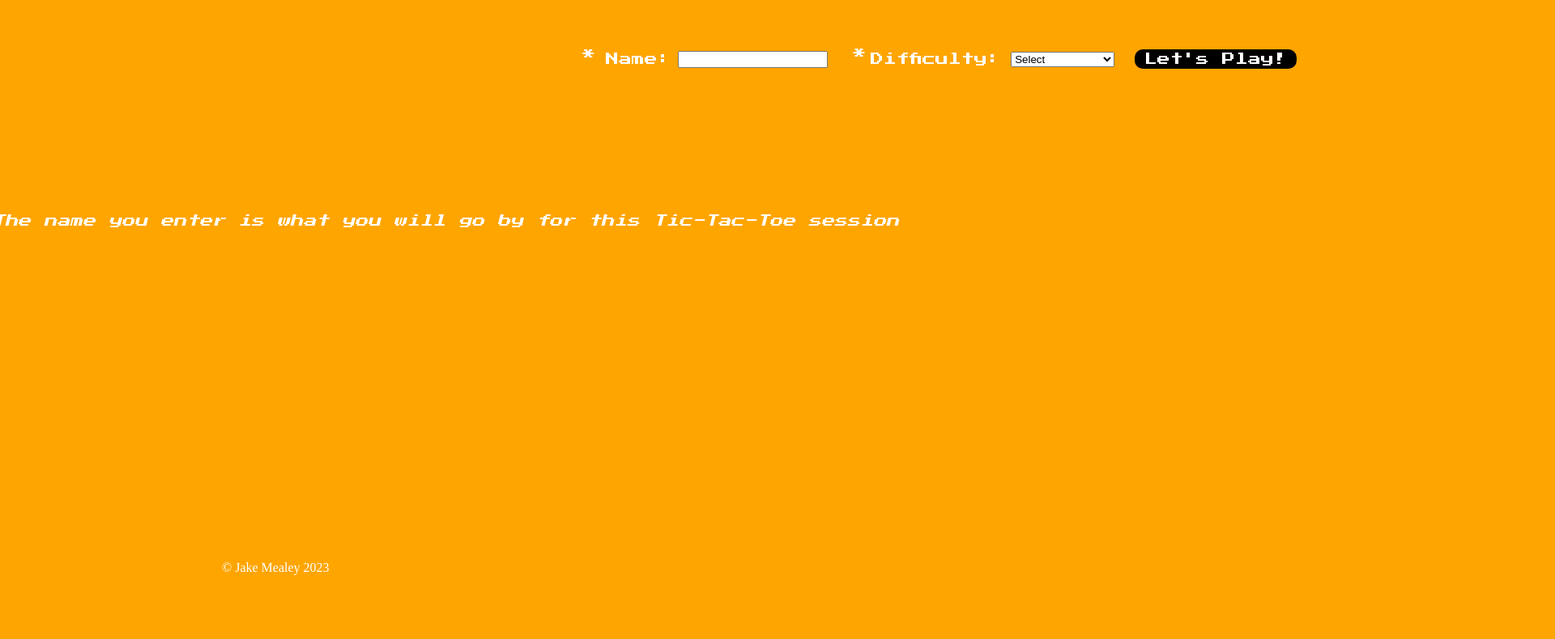
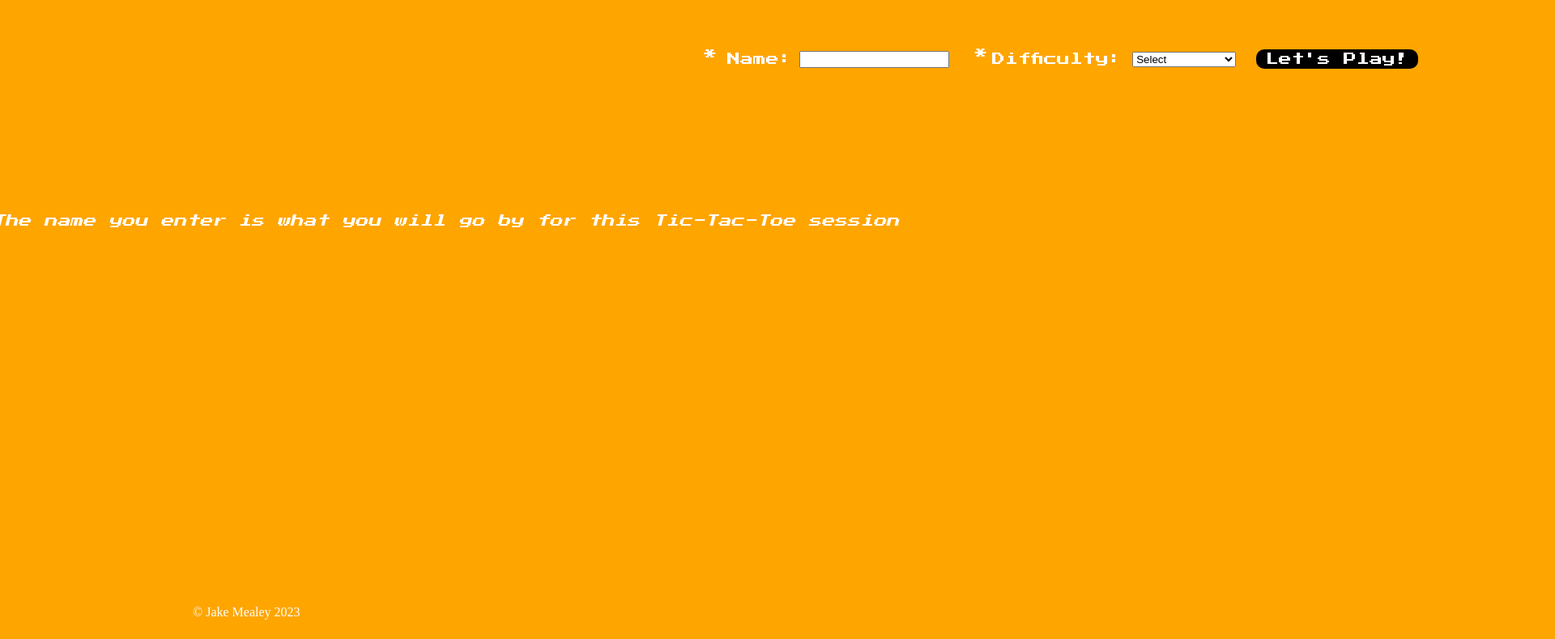
Before and after one commit to mjmealey/tic-tac-toe, a plain HTML site: page vsComputer.html in a window 1280 px wide. Shown: the part 485-1275 px from the top of the page at 81% size, 1920 px wide, since content can reach past the window. Before the commit the page ends 1220 px from the top, so only its background shows below. Drawn offline with Linux system fonts and the light colour scheme; a web font is replaced by a local one.

Commit message:
Add files via upload

```diff
--- a/vsComputer.css
+++ b/vsComputer.css
@@ -5,7 +5,7 @@ body {
 
 #mainContainer {
   display: grid;
-  grid-template-columns: 1300px 200px 750px 00px;
+  grid-template-columns: 1600px 200px 750px 00px;
   grid-template-rows: 200px 200px 00px 300px;
   font-family: "Press Start 2P", cursive;
 }
@@ -84,6 +84,6 @@ body {
   grid-row: 4;
   grid-column: 1;
   position: relative;
-  left: 60.5vh;
-  margin-top: 15vh;
+  left: 56vh;
+  margin-top: 21.9vh;
 }
```
